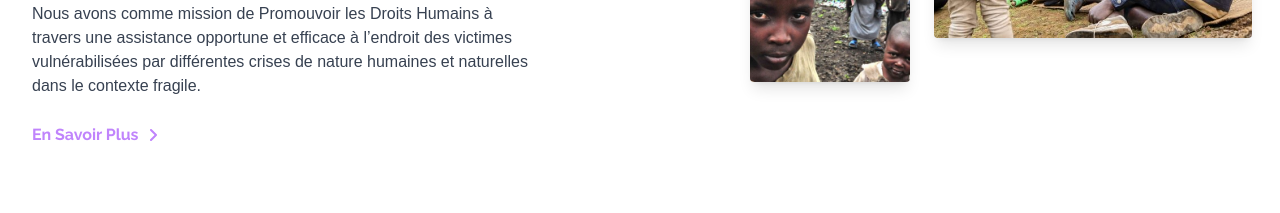
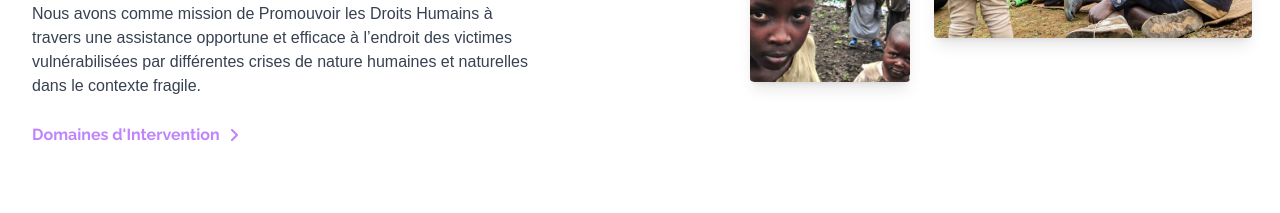
Before and after one commit to josumung999/victimshopedrc, a Next.js app: page / in a window 1280 px wide. Shown: the part 1420-1633 px from the top of the page. Built offline with nearby package versions, Linux system fonts and the light colour scheme; a web font is replaced by a local one.

Commit message:
Worked on misson page

```diff
--- a/components/Mission.jsx
+++ b/components/Mission.jsx
@@ -1,4 +1,4 @@
-import Image from "next/image"
+import Link from "next/link"
 
 const { faBullseye } = require("@fortawesome/free-solid-svg-icons")
 const { FontAwesomeIcon } = require("@fortawesome/react-fontawesome")
@@ -28,12 +28,12 @@ const Mission = () => {
             </p>
           </div>
           <div>
-            <a
-              href="/"
+            <Link
+              href="/domaines"
               aria-label=""
-              className="inline-flex items-center font-semibold font-Raleway transition-colors duration-200 text-purple-400 hover:text-purple-800"
             >
-              En Savoir Plus
+              <a className="inline-flex items-center font-semibold font-Raleway transition-colors duration-200 text-purple-400 hover:text-purple-800">
+                Domaines d'Intervention
                 <svg
                   className="inline-block w-3 ml-2"
                   fill="currentColor"
@@ -42,6 +42,8 @@ const Mission = () => {
                   <path d="M9.707,5.293l-5-5A1,1,0,0,0,3.293,1.707L7.586,6,3.293,10.293a1,1,0,1,0,1.414,1.414l5-5A1,1,0,0,0,9.707,5.293Z" />
                 </svg>
               </a>
+
+            </Link>
           </div>
         </div>
         <div className="flex items-center justify-center -mx-4 lg:pl-8">
```
Lines whose indentation alone changed are shown as unchanged.
